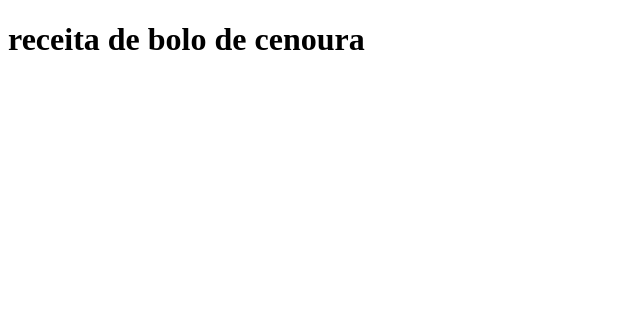
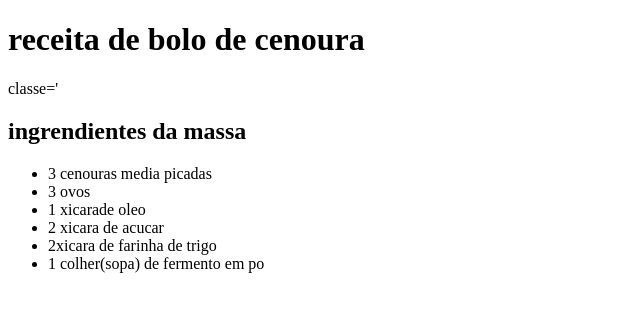
Before and after one commit to francielisiebresantos-ui/minha-receita-de-bolo, a plain HTML site: page inde.html in a window 1280 px wide. Shown: the whole page, without its empty margins (0-640 px from the left). Drawn offline with Linux system fonts and the light colour scheme.

Commit message:
13 de agosto

```diff
--- a/inde.html
+++ b/inde.html
@@ -13,11 +13,21 @@
  <section class="galeria>"</section>
 
  <div class="containe">
-
-
- </ection>
+   <section classe=conteudo>
+<dive> classe='<card'>
+       <h2> ingrendientes da massa</h2>
+</dive>
+<ul>
+    <li>3 cenouras media picadas</li>
+    <li>3 ovos</li>
+    <li>1 xicarade oleo
+    <li>2 xicara de acucar</li>
+    <li>2xicara de farinha de trigo</li>
+    <li>1 colher(sopa) de fermento em po</li>
+    </ul>
+</dive>
+</section>
 </div>
-
 
 </main>
 
```
